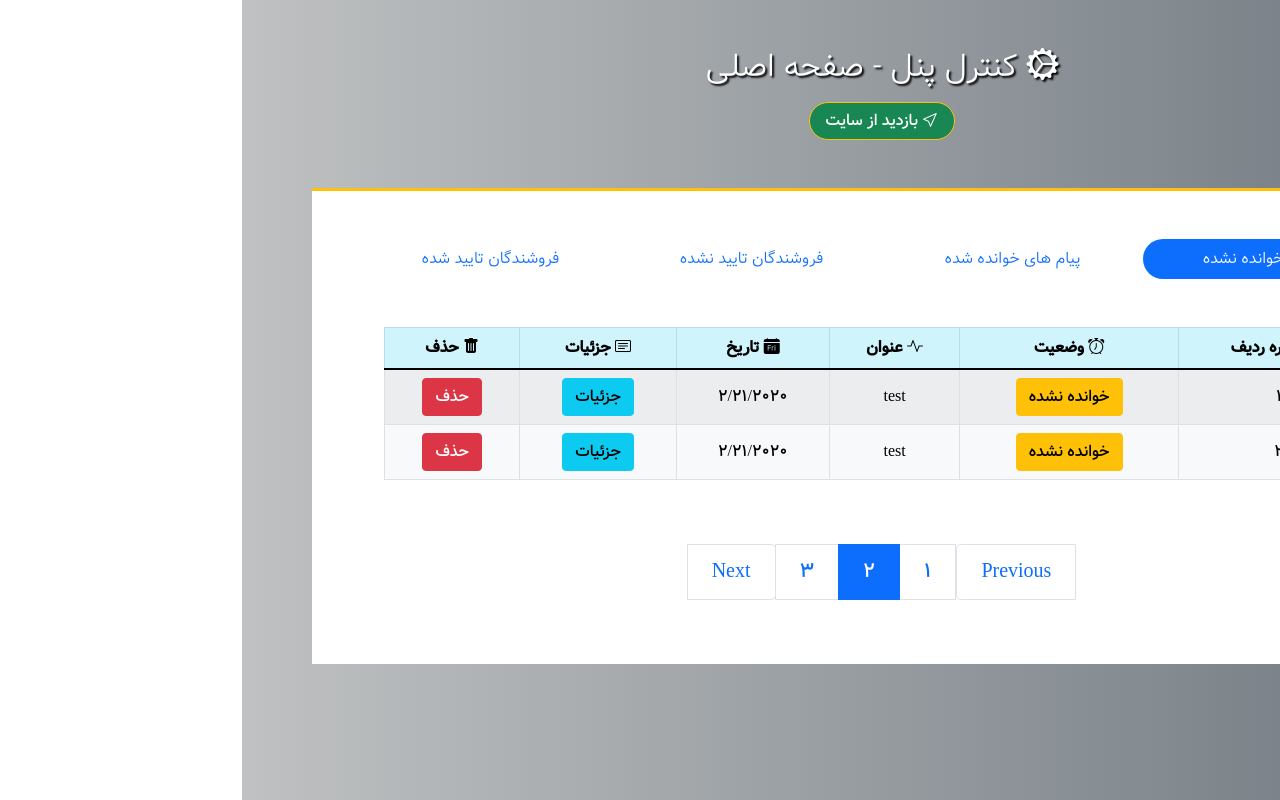
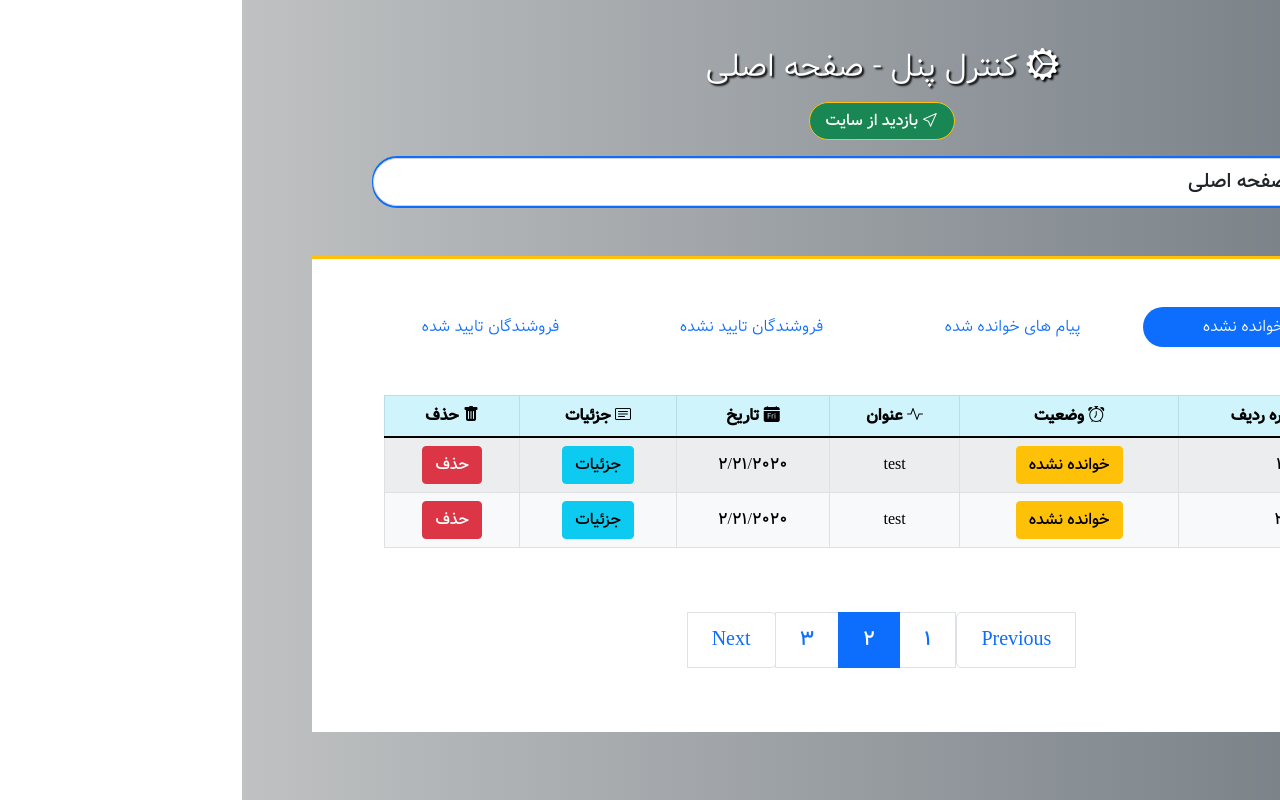
Before and after one commit to MMGhoreishi/IniOff-OnlineShopMaker-Next.js, a Next.js app: page /admin/control-panel in a window 1280 px wide. Built offline with nearby package versions, Linux system fonts and the light colour scheme; no server answers.

Commit message:
I added a select element in control-panel to move between different pages

```diff
--- a/components/AdminLayout.jsx
+++ b/components/AdminLayout.jsx
@@ -1,6 +1,20 @@
+import classNames from "classnames";
 import Head from "next/head";
+import Image from "next/image";
+import Link from "next/link";
+import { useRouter } from "next/router";
 
 const AdminLayout = ({ children }) => {
+  const router = useRouter();
+
+  const changePage = (event) => {
+    const pageName = event.target.value;
+
+    router.replace({
+      pathname: `/admin/control-panel/${pageName}`,
+    });
+  };
+
   return (
     <>
       <Head>
@@ -27,7 +41,62 @@ const AdminLayout = ({ children }) => {
         {/* Template Main CSS File */}
         <link href="/assets/css/style-manager.css" rel="stylesheet" />
       </Head>
-      {children}
+      <section id="control-panel">
+        <div class="container">
+          <div class="row py-5">
+            <div class="col-12 text-center text-white h2 fw-light title-form">
+              <i class="bi bi-gear-wide-connected"></i> کنترل پنل - صفحه اصلی
+            </div>
+            <div className="col-12 text-center">
+              <button
+                type="button"
+                class="btn btn-success rounded-pill border border-warning px-3 mt-2"
+              >
+                <i class="bi bi-cursor"></i> بازدید از سایت
+              </button>
+
+              <div className="px-5 pt-3">
+                {" "}
+                <div
+                  class="input-group input-group-lg"
+                  style={{
+                    borderRadius: 25,
+                    border: "#0d6efd 2px solid",
+                  }}
+                >
+                  <span
+                    class="input-group-text"
+                    style={{ borderRadius: "0 25px 25px 0px" }}
+                  >
+                    <i class="bi bi-menu-down"></i>
+                  </span>
+                  <select
+                    class="form-select"
+                    name="adminPages"
+                    onChange={changePage}
+                    style={{ borderRadius: "25px 0px 0px 25px" }}
+                  >
+                    <option value="">صفحه اصلی</option>
+                    <option value="read-messages">پیام های خوانده شده</option>
+                    <option value="unread-messages">
+                      پیام های خوانده نشده
+                    </option>
+                    <option value="verified-sellers">
+                      فروشندگان تایید شده
+                    </option>
+                    <option value="unverified-sellers">
+                      فروشندگان تایید نشده
+                    </option>
+                  </select>
+                </div>
+              </div>
+            </div>
+          </div>
+          {children}
+        </div>
+      </section>
+      {/* Template Main JS File */}
+      <script src="/assets/js/adminMain.js"></script>
     </>
   );
 };
--- a/pages/admin/control-panel/index.jsx
+++ b/pages/admin/control-panel/index.jsx
@@ -5,21 +5,6 @@ const controlPanel = () => {
     <>
       <AddTitle title="کنترل پنل ادمین - اینی آف" />
 
-      <section id="control-panel">
-        <div class="container">
-          <div class="row  py-5">
-            <div class="col-12 text-center text-white h2 fw-light title-form">
-              <i class="bi bi-gear-wide-connected"></i> کنترل پنل - صفحه اصلی
-            </div>
-            <div className="col-12 text-center">
-              <button
-                type="button"
-                class="btn btn-success rounded-pill border border-warning px-3 mt-2"
-              >
-                <i class="bi bi-cursor"></i> بازدید از سایت
-              </button>
-            </div>
-          </div>
       <div class="row manage-row">
         <div class="col p-5">
           {/* Nav pills */}
@@ -34,11 +19,7 @@ const controlPanel = () => {
               </a>
             </li>
             <li class="nav-item">
-                  <a
-                    class="nav-link"
-                    data-bs-toggle="pill"
-                    href="#read-messages"
-                  >
+              <a class="nav-link" data-bs-toggle="pill" href="#read-messages">
                 پیام های خوانده شده
               </a>
             </li>
@@ -502,8 +483,6 @@ const controlPanel = () => {
           {/* End Pagination */}
         </div>
       </div>
-        </div>
-      </section>
 
       {/* Start Modal For Delete Form */}
       <div class="modal fade" id="deleteModal">
```
Also changed, not shown: public/assets/js/adminMain.js (added). Lines whose indentation alone changed are shown as unchanged.
